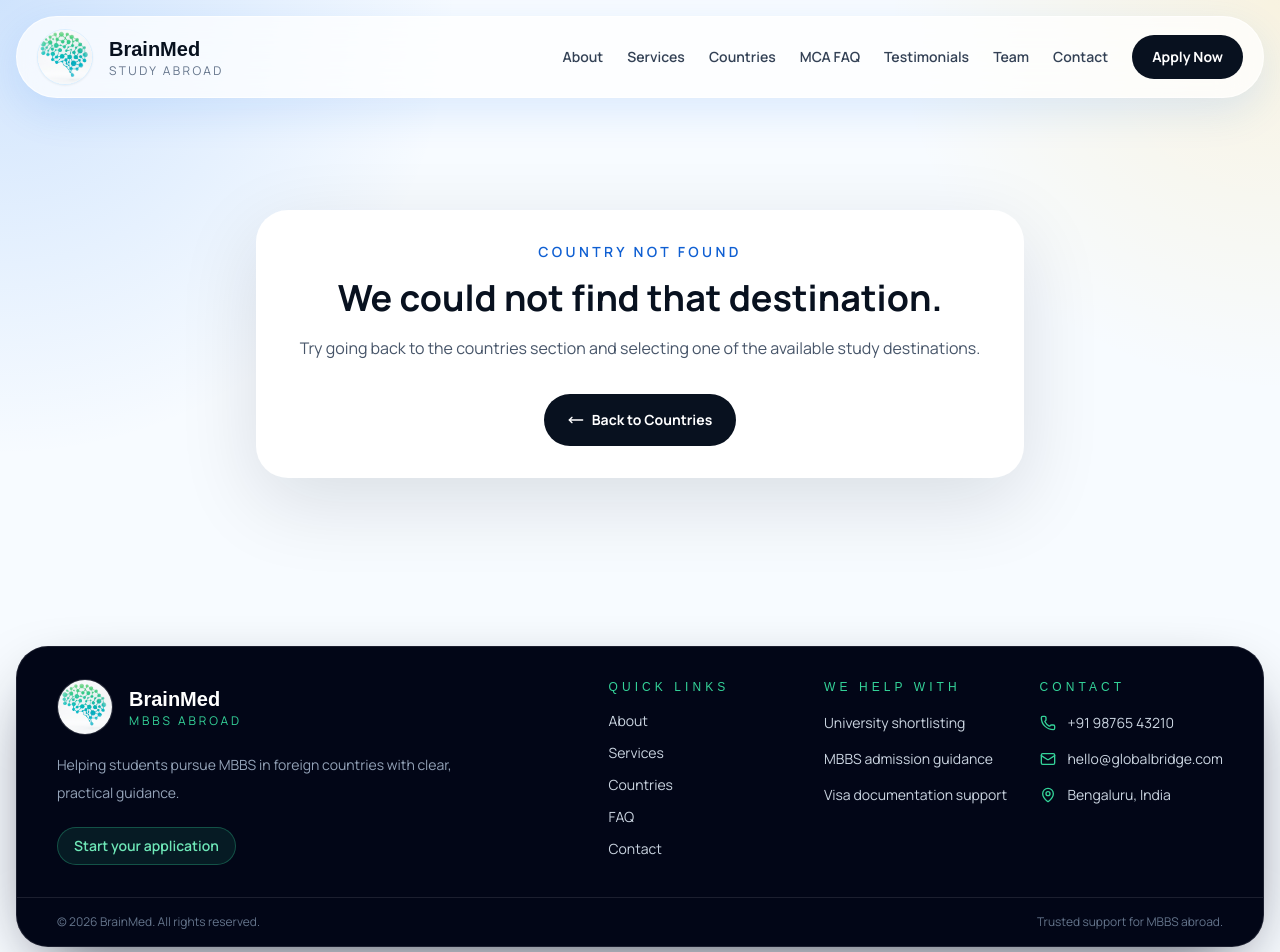
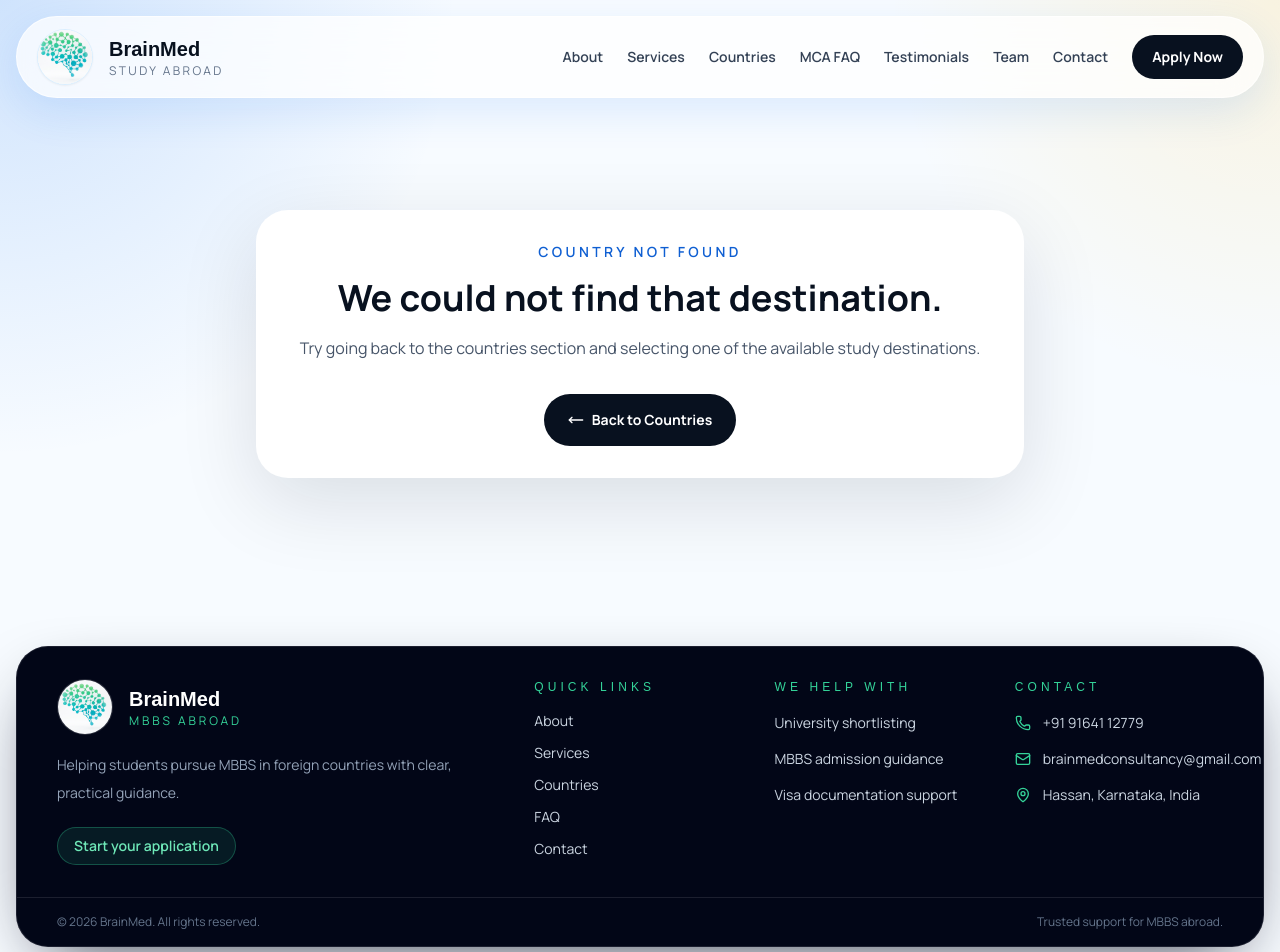
Before and after one commit to brainmedconsultancy/BrainMed, a React (Vite) app: page /countries/1 in a window 1280 px wide. Shown: the top 952 px of the page. Built offline with nearby package versions, Linux system fonts and the light colour scheme.

Commit message:
typography updated

```diff
--- a/src/components/CollegeCard.jsx
+++ b/src/components/CollegeCard.jsx
@@ -116,27 +116,27 @@
       <div className="p-6">
         <div className="flex items-start justify-between gap-4">
           <div>
-            <p className="text-sm font-semibold uppercase tracking-[0.2em] text-brand-600">
+            <p className="text-sm font-semibold uppercase tracking-[0.2em] text-emerald-500">
               {college.rank}
             </p>
             <h3 className="mt-3 text-2xl font-bold text-ink">{college.name}</h3>
           </div>
-          <div className="flex h-12 w-12 shrink-0 items-center justify-center rounded-2xl bg-brand-50 text-brand-600">
+          <div className="flex h-12 w-12 shrink-0 items-center justify-center rounded-2xl bg-emerald-50 text-emerald-500">
             <GraduationCap size={22} />
           </div>
         </div>
 
         <div className="mt-5 grid gap-3 text-sm text-slate-600">
           <div className="flex items-center gap-3">
-            <Building2 size={16} className="text-brand-500" />
+            <Building2 size={16} className="text-emerald-500" />
             <span>Founded in {college.founded}</span>
           </div>
           <div className="flex items-center gap-3">
-            <MapPin size={16} className="text-brand-500" />
+            <MapPin size={16} className="text-emerald-500" />
             <span>{college.location}</span>
           </div>
           <div className="flex items-center gap-3">
-            <GraduationCap size={16} className="text-brand-500" />
+            <GraduationCap size={16} className="text-emerald-500" />
             <span>{college.medium}</span>
           </div>
           <div className="flex items-center gap-3">
@@ -153,7 +153,7 @@
         {hasMapData && (
           <button
             onClick={handleMapClick}
-            className="mt-5 flex w-full items-center justify-center gap-2 rounded-xl border border-brand-100 bg-brand-50 py-2.5 text-sm font-medium text-brand-600 transition-all hover:bg-brand-100 hover:border-brand-200 hover:text-brand-700 active:scale-[0.98]"
+            className="mt-5 flex w-full items-center justify-center gap-2 rounded-xl border border-emerald-100 bg-emerald-50 py-2.5 text-sm font-medium text-emerald-600 transition-all hover:bg-brand-100 hover:border-brand-200 hover:text-brand-700 active:scale-[0.98]"
           >
             <MapPin size={15} />
             View on Google Maps
--- a/src/components/ContactSection.jsx
+++ b/src/components/ContactSection.jsx
@@ -93,7 +93,7 @@
                 </div>
                 <div>
                   <p className="font-semibold">Phone</p>
-                  <p className="text-slate-300">+91 98765 43210</p>
+                  <p className="text-slate-300">+91 91641 12779</p>
                 </div>
               </div>
               <div className="flex items-start gap-4">
@@ -102,7 +102,7 @@
                 </div>
                 <div>
                   <p className="font-semibold">Email</p>
-                  <p className="text-slate-300">hello@globalbridge.com</p>
+                  <p className="text-slate-300">brainmedconsultancy@gmail.com</p>
                 </div>
               </div>
               <div className="flex items-start gap-4">
@@ -111,7 +111,7 @@
                 </div>
                 <div>
                   <p className="font-semibold">Office</p>
-                  <p className="text-slate-300">Bengaluru, India</p>
+                  <p className="text-slate-300">Hassan, Karnataka, India</p>
                 </div>
               </div>
             </div>
@@ -193,11 +193,10 @@
 
             {status.message && (
               <div
-                className={`mt-5 rounded-2xl px-4 py-3 text-sm font-semibold ${
-                  status.type === "success"
-                    ? "bg-emerald-50 text-emerald-700"
-                    : "bg-rose-50 text-rose-700"
-                }`}
+                className={`mt-5 rounded-2xl px-4 py-3 text-sm font-semibold ${status.type === "success"
+                  ? "bg-emerald-50 text-emerald-700"
+                  : "bg-rose-50 text-rose-700"
+                  }`}
               >
                 {status.message}
               </div>
--- a/src/components/Footer.jsx
+++ b/src/components/Footer.jsx
@@ -16,9 +16,9 @@
 ];
 
 const contactItems = [
-  { label: "+91 98765 43210", icon: Phone },
-  { label: "hello@globalbridge.com", icon: Mail },
-  { label: "Bengaluru, India", icon: MapPin },
+  { label: "+91 91641 12779", icon: Phone },
+  { label: "brainmedconsultancy@gmail.com", icon: Mail },
+  { label: "Hassan, Karnataka, India", icon: MapPin },
 ];
 
 export default function Footer() {
--- a/src/components/ServicesList.jsx
+++ b/src/components/ServicesList.jsx
@@ -4,7 +4,7 @@
       {services.map((service) => (
         <span
           key={service}
-          className="rounded-full border border-brand-100 bg-brand-50 px-4 py-2 text-sm font-semibold text-brand-700"
+          className="rounded-full border border-emerald-100 bg-emerald-50 px-4 py-2 text-sm font-semibold text-emerald-500"
         >
           {service}
         </span>
--- a/src/pages/CountryDetails.jsx
+++ b/src/pages/CountryDetails.jsx
@@ -71,7 +71,7 @@
         <section className="px-4 pb-12 pt-10 md:pb-16 md:pt-16">
           <div className="mx-auto max-w-7xl">
             <div className="rounded-[2.5rem] bg-[radial-gradient(circle_at_top_left,rgba(72,159,255,0.22),transparent_30%),radial-gradient(circle_at_top_right,rgba(52,211,153,0.18),transparent_28%),linear-gradient(135deg,#08111F_0%,#10315f_54%,#114BA7_100%)] p-8 text-white shadow-panel md:p-12">
-              <div className="flex flex-wrap items-center gap-2 text-sm text-white/80">
+              <div className="flex flex-wrap items-center gap-2 text-sm text-white/80 ">
                 <Link
                   to="/"
                   className="inline-flex items-center gap-2 transition hover:text-white"
@@ -153,7 +153,7 @@
           <div className="mx-auto max-w-7xl">
             <div className="flex items-end justify-between gap-6">
               <div>
-                <p className="text-sm font-semibold uppercase tracking-[0.24em] text-brand-600">
+                <p className="text-sm font-semibold uppercase tracking-[0.24em] text-emerald-500">
                   Country Overview
                 </p>
                 <h2 className="mt-3 text-3xl font-bold text-ink md:text-4xl">
@@ -176,7 +176,7 @@
 
         <section className="px-4 py-12 md:py-16">
           <div className="mx-auto max-w-7xl rounded-[2rem] bg-white p-8 shadow-soft md:p-10">
-            <p className="text-sm font-semibold uppercase tracking-[0.24em] text-brand-600">
+            <p className="text-sm font-semibold uppercase tracking-[0.24em] text-emerald-500">
               Services Included
             </p>
             <h2 className="mt-3 text-3xl font-bold text-ink md:text-4xl">
@@ -194,7 +194,7 @@
 
         <section className="px-4 pb-20 pt-12 md:pb-24 md:pt-16">
           <div className="mx-auto max-w-7xl">
-            <p className="text-sm font-semibold uppercase tracking-[0.24em] text-brand-600">
+            <p className="text-sm font-semibold uppercase tracking-[0.24em] text-emerald-500">
               Top Medical Universities
             </p>
             <h2 className="mt-3 text-3xl font-bold text-ink md:text-4xl">
```
